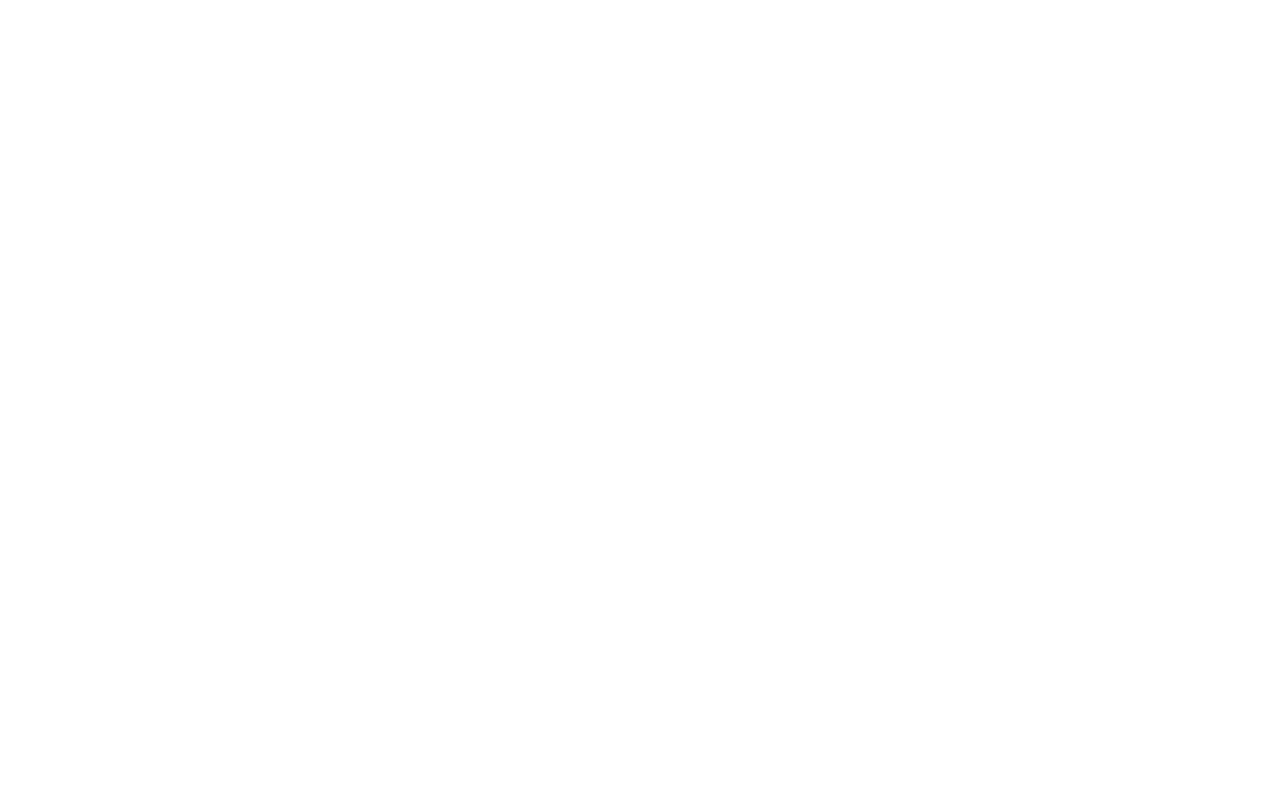
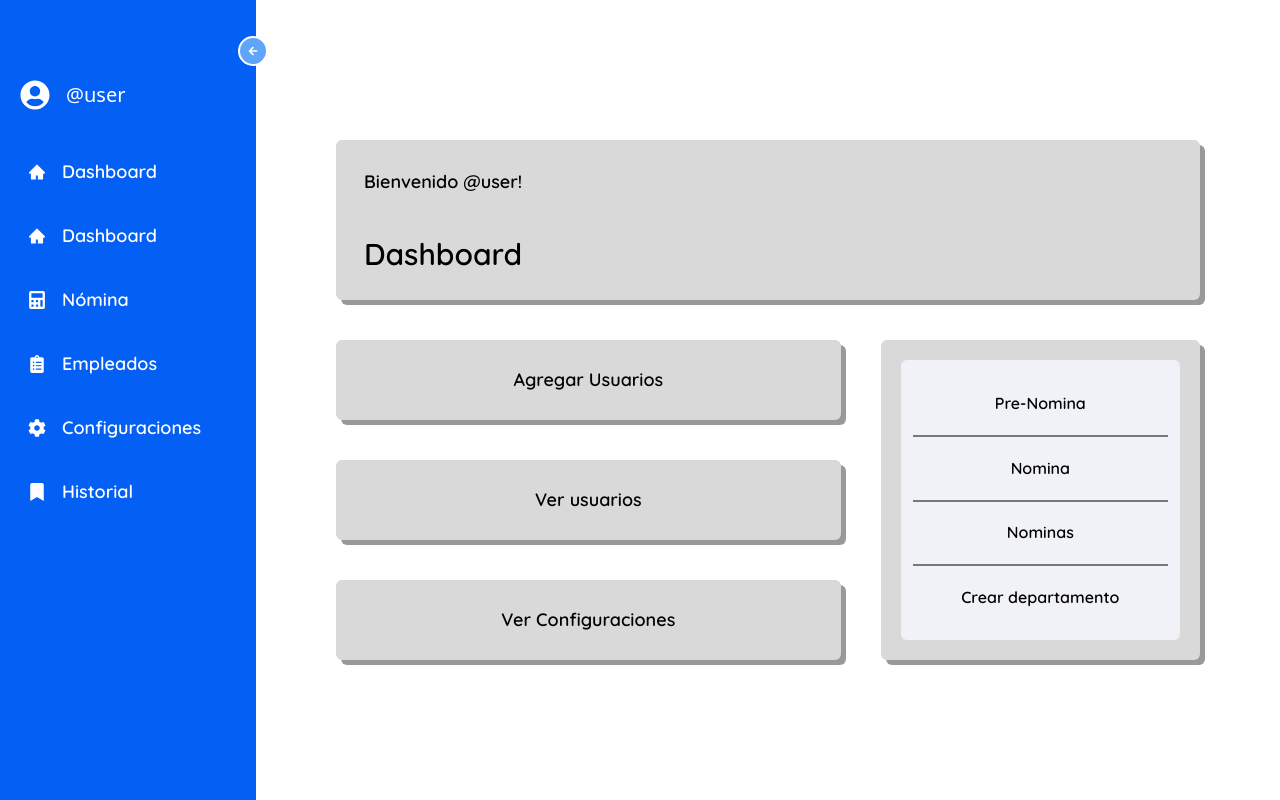
Before and after one commit to saritagud/Nomina_Frontend, a React (Vite) app: page /admin in a window 1280 px wide. Before the commit this address had no page. Built offline with nearby package versions, Linux system fonts and the light colour scheme; the HTML template or start-up script is replaced by a standard one.

Commit message:
arreglado dashboard del admin, agregado modal para agrgar departamentos, acomodado el sidebar

```diff
--- a/src/App.jsx
+++ b/src/App.jsx
@@ -25,7 +25,7 @@
         <Route path="/percepciones" element={<Perceptions />} />
         <Route path="/empleados" element={<Employees />} />
         <Route path="/configuraciones" element={<Settings />} />
-        <Route path="/dashboard2" element={<DashboardAdmin2 />} />
+        <Route path="/admin" element={<DashboardAdmin2 />} />
         <Route path="/empresas" element={<Companies />} />
         <Route path="/usuarios" element={<Users />} />
         <Route path="/emplo" element={<Employe />} />
--- a/src/Components/DashboardAdmin2.jsx
+++ b/src/Components/DashboardAdmin2.jsx
@@ -1,13 +1,17 @@
 import { SideBar } from "./Sidebar";
 import { Link } from "react-router-dom";
+import { useState } from "react";
+import { FormDepartament } from "./FormDepartament";
 export function DashboardAdmin2() {
+  const [modalDepartament, setModalDepartament] = useState(false);
   let styleLink =
-    "bg-grisOscuro h-36 border-black/40 border-r-4 border-b-4 w-full rounded-md text-lg text-center flex justify-center items-center";
+    "bg-grisOscuro h-20 shadow-right-dark  rounded-md text-lg text-center flex justify-center items-center";
+  let styleLink2 = "border-b-2 border-black/50 pb-5";
   return (
     <div className="flex">
       <SideBar />
       <section className="flex flex-col justify-center h-screen  w-screen items-center p-20 gap-10 font-Quicksand text-center">
-        <section className="bg-grisOscuro rounded-md p-7 w-full flex justify-between h-40 border-black/40 border-r-4 border-b-4">
+        <section className="bg-grisOscuro rounded-md p-7 w-full flex justify-between h-40 shadow-right-dark ">
           <div className="flex flex-col justify-between h-full ">
             <p className="text-lg">Bienvenido @user!</p>
 
@@ -17,16 +21,43 @@
 
         <section className="flex justify-between w-full gap-10">
           <div className="flex flex-col gap-10 w-full">
-            <Link className={styleLink}>Agregar Deducciones</Link>
-            <Link className={styleLink}>Agregar Percepciones</Link>
+            <Link className={styleLink} to={"/registro"}>
+              Agregar Usuarios
+            </Link>
+            <Link className={styleLink} to={"/usuarios"}>
+              Ver usuarios
+            </Link>
+            <Link className={styleLink} to={"/configuraciones"}>
+              Ver Configuraciones
+            </Link>
           </div>
 
-          <div className="flex flex-col gap-10 w-full">
-            <Link className={styleLink}>Agregar Configuraciones</Link>
-            <Link className={styleLink}>Agregar Empleados</Link>
+          <div className="w-3/5 h-80 rounded-md bg-grisOscuro flex justify-center items-center p-5 shadow-right-dark ">
+            <div className="flex flex-col justify-evenly  bg-grisClaro p-3 w-full h-full rounded-md text-lgt">
+              <Link className={styleLink2} to={"/preNomina"}>
+                Pre-Nomina
+              </Link>
+
+              <Link className={styleLink2} to={"/nomina"}>
+                Nomina
+              </Link>
+              <Link className={styleLink2} to={"/nominas"}>
+                Nominas
+              </Link>
+
+              <button
+                className=""
+                onClick={() => setModalDepartament(!modalDepartament)}
+              >
+                Crear departamento
+              </button>
+            </div>
           </div>
         </section>
       </section>
+      {modalDepartament && (
+        <FormDepartament setModalDepartament={setModalDepartament} />
+      )}
     </div>
   );
 }
--- /dev/null
+++ b/src/Components/FormDepartament.jsx
@@ -0,0 +1,67 @@
+import { BiArrowBack } from "react-icons/bi";
+import { useState } from "react";
+import { useNavigate } from "react-router-dom";
+
+export function FormDepartament({ setModalDepartament }) {
+  const navegar = useNavigate();
+  const [name, setName] = useState("");
+  const companyId = JSON.parse(localStorage.getItem("company")).id;
+
+  const handleSubmit = (event) => {
+    event.preventDefault();
+
+    const data = {
+      name: name,
+      companyId: companyId,
+    };
+
+    fetch(`http://localhost:3000/department/create-department/${companyId}`, {
+      method: "POST",
+      body: JSON.stringify(data),
+      headers: {
+        "Content-Type": "application/json",
+      },
+    })
+      .then((response) => response.json())
+      .then((data) => {
+        console.log("Success:", data.newApartment);
+        if (data.newApartment) {
+          setModalDepartament(false);
+          navegar("/admin");
+        } else {
+          console.log("Error:", data.error);
+        }
+      })
+      .catch((error) => {
+        console.error("Error:", error);
+      });
+  };
+  return (
+    <>
+      <section className="absolute top-0 left-0 bottom-0 right-0 bg-grisClaro flex flex-col justify-center items-center gap-10">
+        <BiArrowBack
+          className="absolute top-2 left-3 z-10 text-3xl cursor-pointer"
+          onClick={() => setModalDepartament(false)}
+        ></BiArrowBack>
+        <h2 className="text-3xl text-start ">Crear Departamento</h2>
+        <form className="flex flex-col gap-5 " onSubmit={handleSubmit}>
+          <label htmlFor="name" className="text-xl">
+            Nombre del departamento
+          </label>
+          <input
+            type="text"
+            value={name}
+            id="name"
+            onChange={(e) => setName(e.target.value)}
+            className="bg-azulClaro px-3 py-2 rounded-md placeholder-grisClaro text-grisClaro outline-none w-80"
+            placeholder="Ingresa el nombre de tu empresa"
+          />
+
+          <button className="bg-azulOscuro mx-auto px-3 py-2 font-bold text-grisClaro outline-none rounded-md mt-10">
+            Crear Departamento
+          </button>
+        </form>
+      </section>
+    </>
+  );
+}
--- a/src/Components/Sidebar.jsx
+++ b/src/Components/Sidebar.jsx
@@ -4,8 +4,6 @@
   FaArrowLeft,
   FaUserCircle,
   FaClipboardList,
-  FaMoneyCheckAlt,
-  FaFileInvoiceDollar,
   FaCog,
   FaBookmark,
 } from "react-icons/fa";
@@ -40,111 +38,253 @@
             @user
           </h1>
         </div>
-        <ul className="flex flex-col gap-5 pt-10">
-          <li
+        <div className="flex flex-col gap-5 pt-10">
+          <Link
             className="flex rounded-md p-2 cursor-pointer hover:bg-white/50  text-white text-lg font-Quicksand items-center gap-x-4
               "
+            to={"/"}
           >
             <AiFillHome />
-            <Link
-              className={`${!open && "hidden"} origin-left duration-200`}
-              to={"/"}
-            >
+            <p className={`${!open && "hidden"} origin-left duration-200`}>
               Dashboard
-            </Link>
-          </li>
+            </p>
+          </Link>
 
-          <li
+          <Link
             className="flex rounded-md p-2 cursor-pointer hover:bg-white/50  text-white text-lg font-Quicksand items-center gap-x-4
               "
+            to={"/admin"}
           >
             <AiFillHome />
-            <Link
-              className={`${!open && "hidden"} origin-left duration-200`}
-              to={"/dashboard2"}
-            >
+            <p className={`${!open && "hidden"} origin-left duration-200`}>
               Dashboard
-            </Link>
-          </li>
-          <li
+            </p>
+          </Link>
+          <Link
             className="flex rounded-md p-2 cursor-pointer hover:bg-white/50  text-white text-lg font-Quicksand items-center gap-x-4
               "
+            to={"/nomina"}
           >
             <FaCalculator />
-            <Link
-              className={`${!open && "hidden"} origin-left duration-200`}
-              to={"/nomina"}
-            >
+            <p className={`${!open && "hidden"} origin-left duration-200`}>
               Nómina
-            </Link>
-          </li>
+            </p>
+          </Link>
 
-          <li
+          <Link
             className="flex rounded-md p-2 cursor-pointer hover:bg-white/50  text-white text-lg font-Quicksand items-center gap-x-4
               "
+            to={"/empleados"}
           >
             <FaClipboardList />
-            <Link
-              className={`${!open && "hidden"} origin-left duration-200`}
-              to={"/empleados"}
-            >
+            <p className={`${!open && "hidden"} origin-left duration-200`}>
               Empleados
-            </Link>
-          </li>
+            </p>
+          </Link>
 
-          <li
+          <Link
             className="flex rounded-md p-2 cursor-pointer hover:bg-white/50  text-white text-lg font-Quicksand items-center gap-x-4
               "
+            to={"/configuraciones"}
           >
-            <FaMoneyCheckAlt />
-            <Link
-              className={`${!open && "hidden"} origin-left duration-200`}
-              to={"/deducciones"}
-            >
-              Deducciones
-            </Link>
-          </li>
+            <FaCog />
+            <p className={`${!open && "hidden"} origin-left duration-200`}>
+              Configuraciones
+            </p>
+          </Link>
 
-          <li
+          <Link
             className="flex rounded-md p-2 cursor-pointer hover:bg-white/50  text-white text-lg font-Quicksand items-center gap-x-4
               "
-          >
-            <FaFileInvoiceDollar />
-            <Link
-              className={`${!open && "hidden"} origin-left duration-200`}
-              to={"/percepciones"}
-            >
-              Percepciones
-            </Link>
-          </li>
-
-          <li
-            className="flex rounded-md p-2 cursor-pointer hover:bg-white/50  text-white text-lg font-Quicksand items-center gap-x-4
-              "
-          >
-            <FaCog />
-            <Link
-              className={`${!open && "hidden"} origin-left duration-200`}
-              to={"/configuraciones"}
-            >
-              Configuraciones
-            </Link>
-          </li>
-
-          <li
-            className="flex rounded-md p-2 cursor-pointer hover:bg-white/50  text-white text-lg font-Quicksand items-center gap-x-4
-              "
+            to={"/historial"}
           >
             <FaBookmark />
-            <Link
-              className={`${!open && "hidden"} origin-left duration-200`}
-              to={"/historial"}
-            >
+            <p className={`${!open && "hidden"} origin-left duration-200`}>
               Historial
-            </Link>
-          </li>
-        </ul>
+            </p>
+          </Link>
+        </div>
       </div>
     </div>
   );
 }
+
+/* import { useState } from "react";
+import {
+  FaCalculator,
+  FaArrowLeft,
+  FaUserCircle,
+  FaClipboardList,
+  FaCog,
+  FaBookmark,
+} from "react-icons/fa";
+import { AiFillHome } from "react-icons/ai";
+import { Link } from "react-router-dom";
+let rol = JSON.parse(localStorage.getItem("user")).role;
+
+export function SideBar() {
+  const [open, setOpen] = useState(true);
+
+  return (
+    <div className="flex">
+      <div
+        className={` ${
+          open ? "w-64" : "w-20 "
+        } bg-azulClaro p-5 h-full pt-20 relative duration-300`}
+      >
+        <FaArrowLeft
+          className={`absolute cursor-pointer -right-3 top-9 p-2 text-3xl text-white border-white bg-blue-400
+          border-2 rounded-full  ${!open && "rotate-180"}`}
+          onClick={() => setOpen(!open)}
+        />
+        <div className="flex gap-x-4 items-center">
+          <FaUserCircle
+            className={` duration-500 text-3xl text-white ${
+              open && "rotate-[360deg]"
+            }`}
+          />
+          <h1
+            className={`${
+              !open && "hidden"
+            } origin-left duration-200 text-white font-medium text-xl`}
+          >
+            @{rol.name}
+          </h1>
+        </div>
+        {rol == "superAdmin" ? (
+          <div className="flex flex-col gap-5 pt-10">
+            <Link
+              className="flex rounded-md p-2 cursor-pointer hover:bg-white/50  text-white text-lg font-Quicksand items-center gap-x-4
+              "
+              to={"/dashboardSuperAdmin"}
+            >
+              <AiFillHome />
+              <p className={`${!open && "hidden"} origin-left duration-200`}>
+                Dashboard
+              </p>
+            </Link>
+
+            <Link
+              className="flex rounded-md p-2 cursor-pointer hover:bg-white/50  text-white text-lg font-Quicksand items-center gap-x-4
+              "
+              to={"/crearEmpresa"}
+            >
+              <FaCalculator />
+              <p className={`${!open && "hidden"} origin-left duration-200`}>
+                Crear empresa
+              </p>
+            </Link>
+          </div>
+        ) : (
+          <>
+            {rol == "admin" ? (
+              <div className="flex flex-col gap-5 pt-10">
+                <Link
+                  className="flex rounded-md p-2 cursor-pointer hover:bg-white/50  text-white text-lg font-Quicksand items-center gap-x-4
+              "
+                  to={"/dashboardAdmin"}
+                >
+                  <AiFillHome />
+                  <p
+                    className={`${!open && "hidden"} origin-left duration-200`}
+                  >
+                    Dashboard
+                  </p>
+                </Link>
+                <Link
+                  className="flex rounded-md p-2 cursor-pointer hover:bg-white/50  text-white text-lg font-Quicksand items-center gap-x-4
+              "
+                  to={"/nomina"}
+                >
+                  <FaCalculator />
+                  <p
+                    className={`${!open && "hidden"} origin-left duration-200`}
+                  >
+                    Nómina
+                  </p>
+                </Link>
+
+                <Link
+                  className="flex rounded-md p-2 cursor-pointer hover:bg-white/50  text-white text-lg font-Quicksand items-center gap-x-4
+              "
+                  to={"/empleados"}
+                >
+                  <FaClipboardList />
+                  <p
+                    className={`${!open && "hidden"} origin-left duration-200`}
+                  >
+                    Empleados
+                  </p>
+                </Link>
+
+                <Link
+                  className="flex rounded-md p-2 cursor-pointer hover:bg-white/50  text-white text-lg font-Quicksand items-center gap-x-4
+              "
+                  to={"/configuraciones"}
+                >
+                  <FaCog />
+                  <p
+                    className={`${!open && "hidden"} origin-left duration-200`}
+                  >
+                    Configuraciones
+                  </p>
+                </Link>
+
+                <Link
+                  className="flex rounded-md p-2 cursor-pointer hover:bg-white/50  text-white text-lg font-Quicksand items-center gap-x-4
+              "
+                  to={"/historial"}
+                >
+                  <FaBookmark />
+                  <p
+                    className={`${!open && "hidden"} origin-left duration-200`}
+                  >
+                    Historial
+                  </p>
+                </Link>
+              </div>
+            ) : (
+              <div>
+                {rol == "user" && (
+                  <div className="flex flex-col gap-5 pt-10">
+                    <Link
+                      className="flex rounded-md p-2 cursor-pointer hover:bg-white/50  text-white text-lg font-Quicksand items-center gap-x-4
+              "
+                      to={"/nomina"}
+                    >
+                      <FaCalculator />
+                      <p
+                        className={`${
+                          !open && "hidden"
+                        } origin-left duration-200`}
+                      >
+                        Nómina
+                      </p>
+                    </Link>
+
+                    <Link
+                      className="flex rounded-md p-2 cursor-pointer hover:bg-white/50  text-white text-lg font-Quicksand items-center gap-x-4
+              "
+                      to={"/empleados"}
+                    >
+                      <FaClipboardList />
+                      <p
+                        className={`${
+                          !open && "hidden"
+                        } origin-left duration-200`}
+                      >
+                        Empleados
+                      </p>
+                    </Link>
+                  </div>
+                )}
+              </div>
+            )}
+          </>
+        )}
+      </div>
+    </div>
+  );
+}
+
+ */
```
Also changed, not shown: src/Components/Login.jsx (+24 -14 lines), src/Components/Users.jsx (+29 -13 lines).
